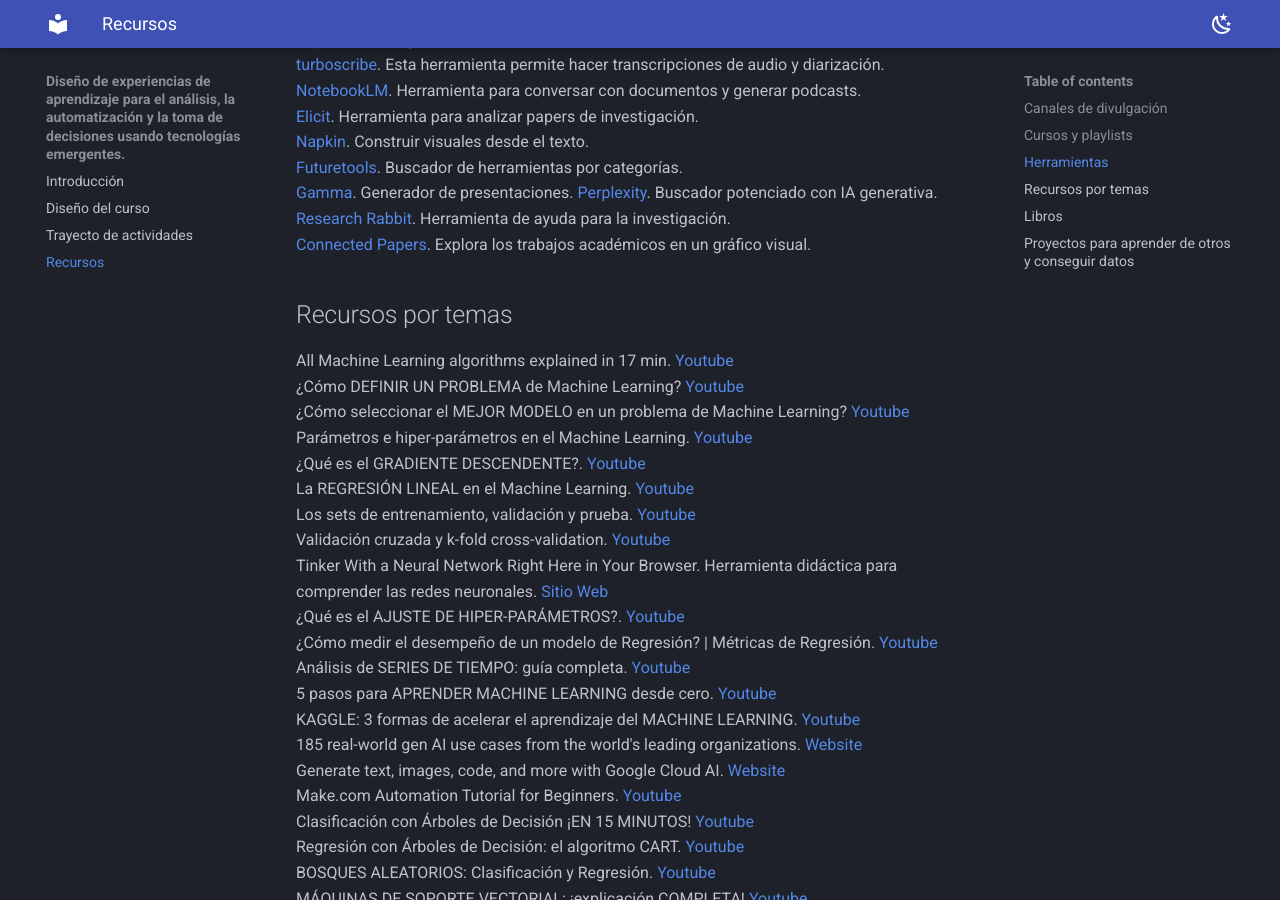
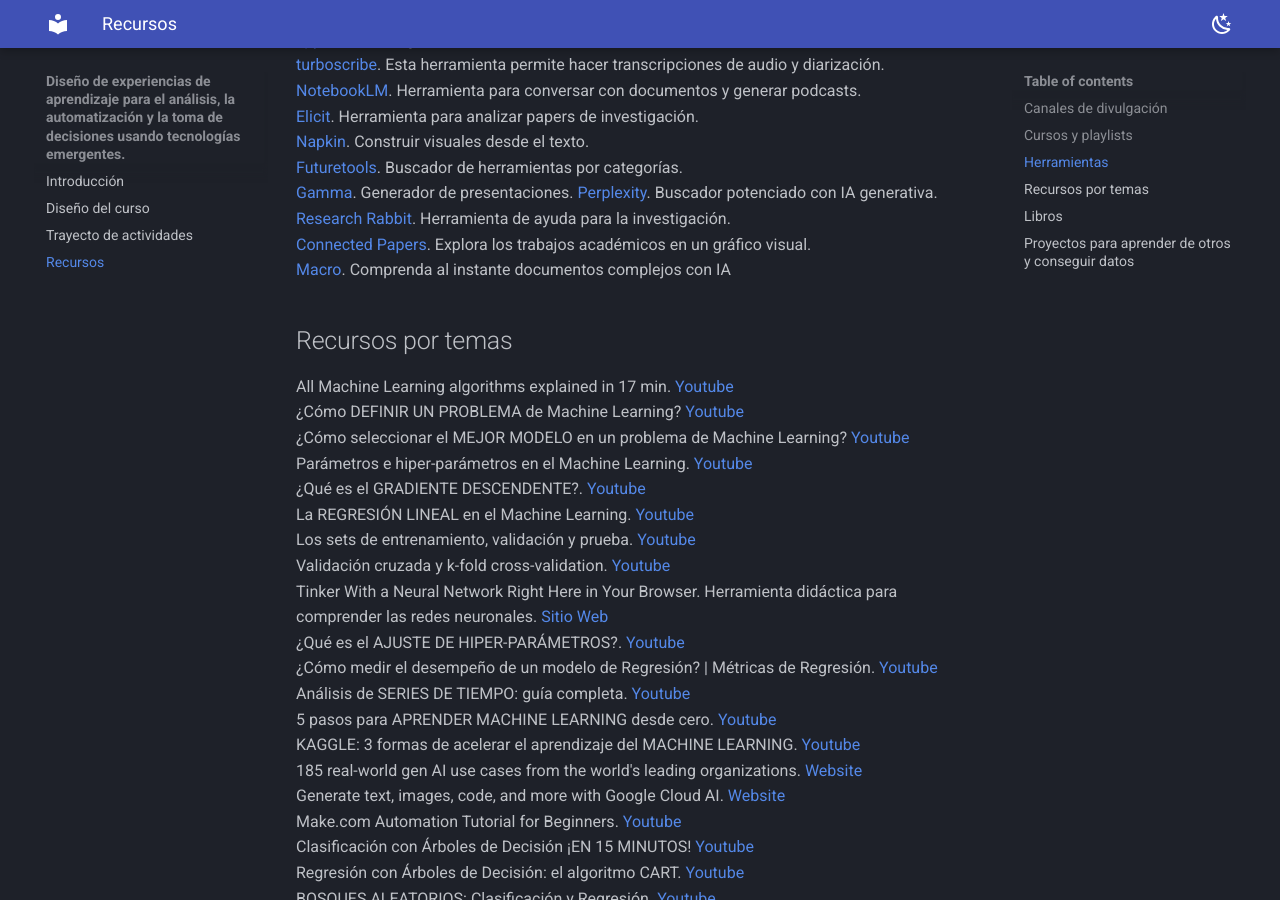
Before and after one commit to juanferfranco/cursoDeaIa, an MkDocs documentation site: the page built from docs/recursos.md, in a window 1280 px wide and 900 px high, scrolled down 1000 px. Built offline with MkDocs 1.6.1 and Material for MkDocs 9.7.7, drawn with Linux system fonts in a browser that asks for light colours.

Commit message:
Add more tools

```diff
--- a/docs/recursos.md
+++ b/docs/recursos.md
@@ -44,6 +44,7 @@
 [Perplexity](https://www.perplexity.ai/). Buscador potenciado con IA generativa.
 [Research Rabbit](https://www.researchrabbitapp.com/). Herramienta de ayuda para la investigación.
 [Connected Papers](https://www.connectedpapers.com/). Explora los trabajos académicos en un gráfico visual.
+[Macro](https://macro.com/). Comprenda al instante documentos complejos con IA
 
 
 ## Recursos por temas
```
